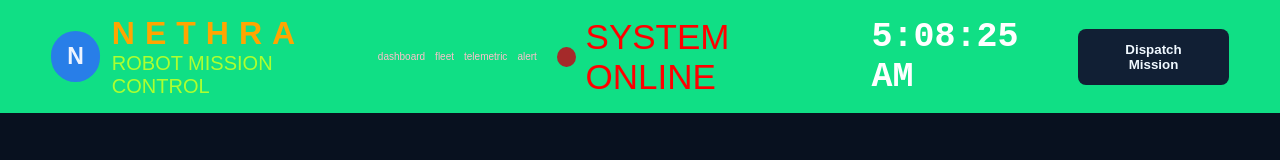
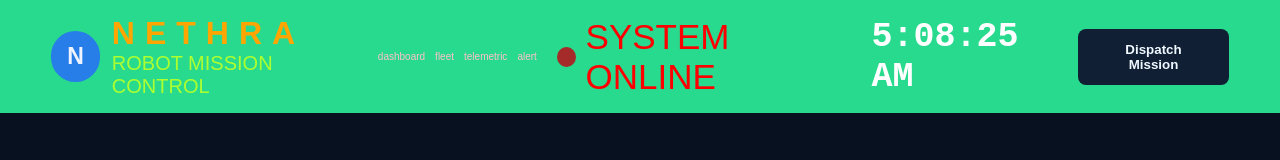
Before and after one commit to yedurimukesh/NETHRA, a plain HTML site: page index.html in a window 1280 px wide. Drawn offline with Linux system fonts and the light colour scheme.

Commit message:
Version-2

```diff
--- a/style.css
+++ b/style.css
@@ -12,7 +12,7 @@ body {
 }
 
 .topbar {
-    background: #10df85;
+    background: #28da8d;
     min-height: 10px;
     display: flex;
     align-items: center;
```
